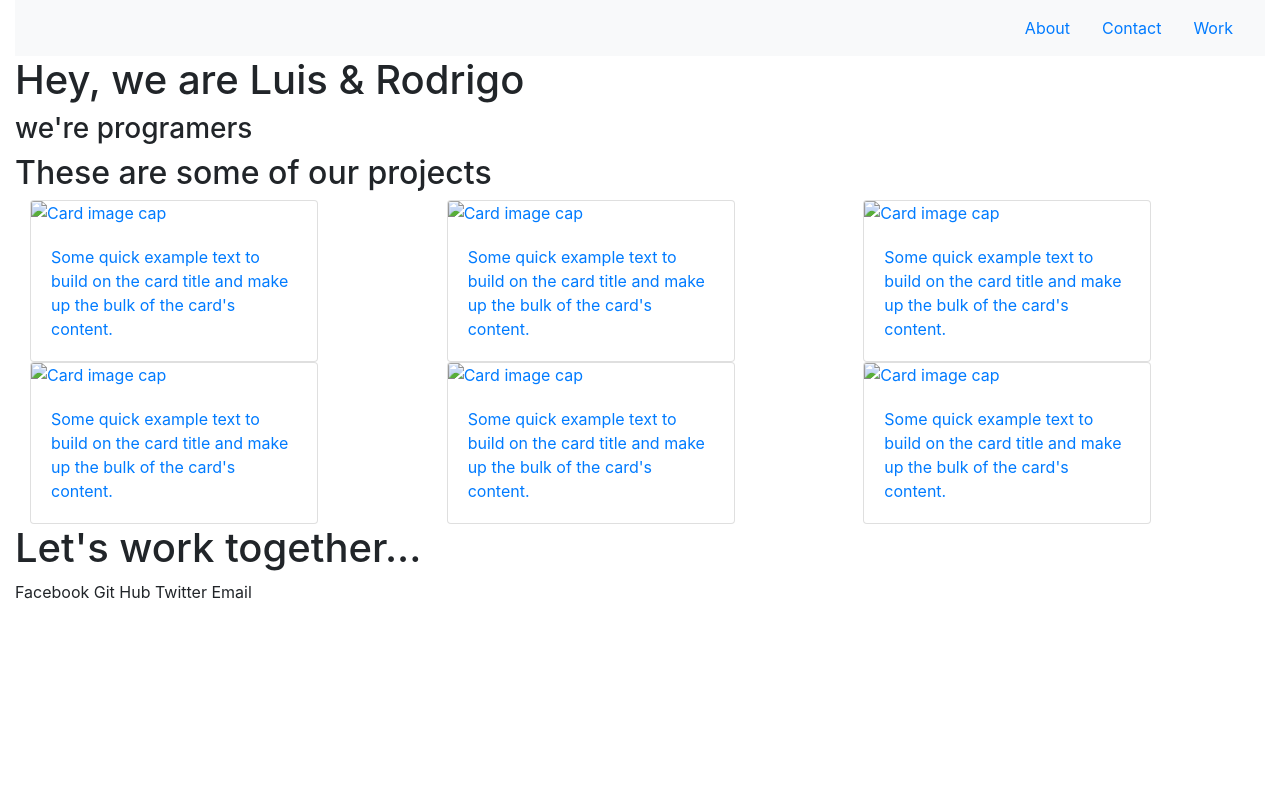
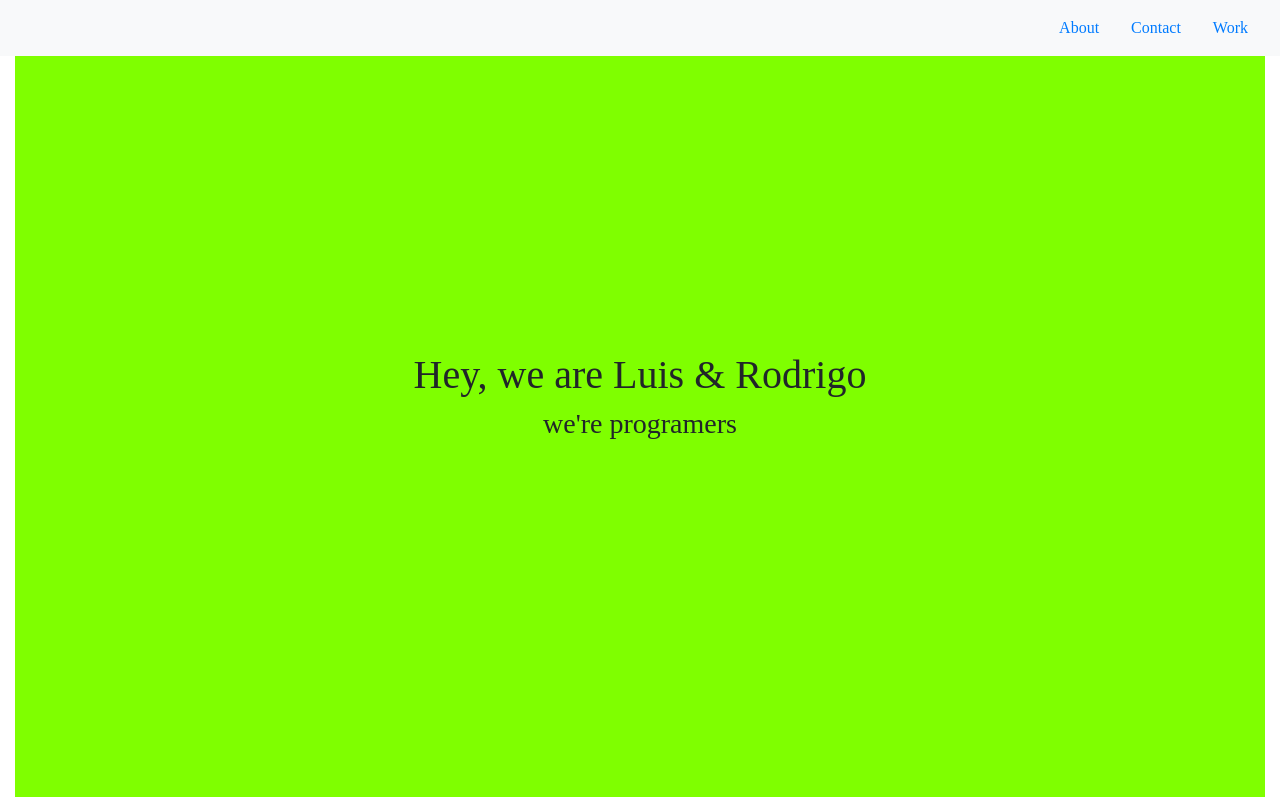
Before and after one commit to RokoVarano/microverse_Luis_Rodrigo, a website: page fcc-test-suite-template/index.html in a window 1280 px wide. Shown: the top 797 px of the page. Drawn offline with nearby package versions, Linux system fonts and the light colour scheme.

Commit message:
Minimum Viable Product

```diff
--- a/fcc-test-suite-template/css/style.css
+++ b/fcc-test-suite-template/css/style.css
@@ -0,0 +1,40 @@
+*{
+    margin: 0;
+    padding: 0;
+}
+
+#main {
+    position: fixed;
+    height: 100%;
+    width: 100%;
+    background-color: red;
+    font-family: ComicSans, serif;
+}
+
+.welcome-section {
+    background-color: chartreuse;
+    height: 100vh;
+    font-family: ComicSans, serif;
+}
+
+.projects {
+    background-color: orange;
+    text-align: center;
+    font-family: ComicSans, serif;
+}
+
+.container-fluid{
+    padding: 0;
+    margin: 0;
+    font-family: ComicSans, serif;
+}
+
+.footer {
+    text-align: center;
+    background-color: blue;
+    font-family: ComicSans, serif;
+}
+
+@media (max-width: 300px) {
+    #main{background-color: crimson}
+}
--- a/fcc-test-suite-template/index.html
+++ b/fcc-test-suite-template/index.html
@@ -11,7 +11,7 @@
     <script src="https://cdn.freecodecamp.org/testable-projects-fcc/v1/bundle.js"></script>
 
     <div class="container-fluid">
-      <nav id="navbar-example2" class="navbar navbar-light bg-light">
+      <nav id="navbar" class="navbar navbar-light bg-light fixed-top">
         <a class="navbar-brand" href="#"></a>
         <ul class="nav nav-pills">
           <li class="nav-item">
@@ -28,15 +28,17 @@
       </nav>
 
 
-      <div id="welcome-section">
-        <h1>Hey, we are Luis & Rodrigo</h1>
-        <h3>we're programers</h3>
+      <div id='welcome-section' class="welcome-section d-flex align-items-center">
+        <div style="text-align: center" class="container-fluid">
+          <h1>Hey, we are Luis & Rodrigo</h1>
+          <h3>we're programers</h3>
+        </div>
       </div>
 
-      <div id="projects">
+      <div id="projects" class="projects">
         <h2 class="project-tile">These are some of our projects</h2>
 
-        <div class="container-fluid">
+        <div class="container-fluid p-0 m-0">
           <div class="row">
             <div class="col-4">
               <a href="">
@@ -71,7 +73,7 @@
           </div>
         </div>
 
-        <div class="container-fluid">
+        <div class="container-fluid p-0 m-0">
           <div class="row">
             <div class="col-4">
               <a href="">
@@ -114,17 +116,11 @@
       <div class="footer">
         <h1>Let's work together...</h1>
 
-        <a id="profile-link">
-          Facebook
-        </a>
-        <a id="profile-link">
-          Git Hub
+        <a id='profile-link' href="https://github.com/luisvinicius09" target="_blank">
+          Luis' Git Hub
           </a>
-        <a id="profile-link">
-          Twitter
-        </a>
-        <a id="profile-link">
-          Email
+        <a id='profile-link2' href="https://github.com/RokoVarano" target="_blank">
+          Rodrigo's Git Hub
         </a>
       </div>
     </div>
```
